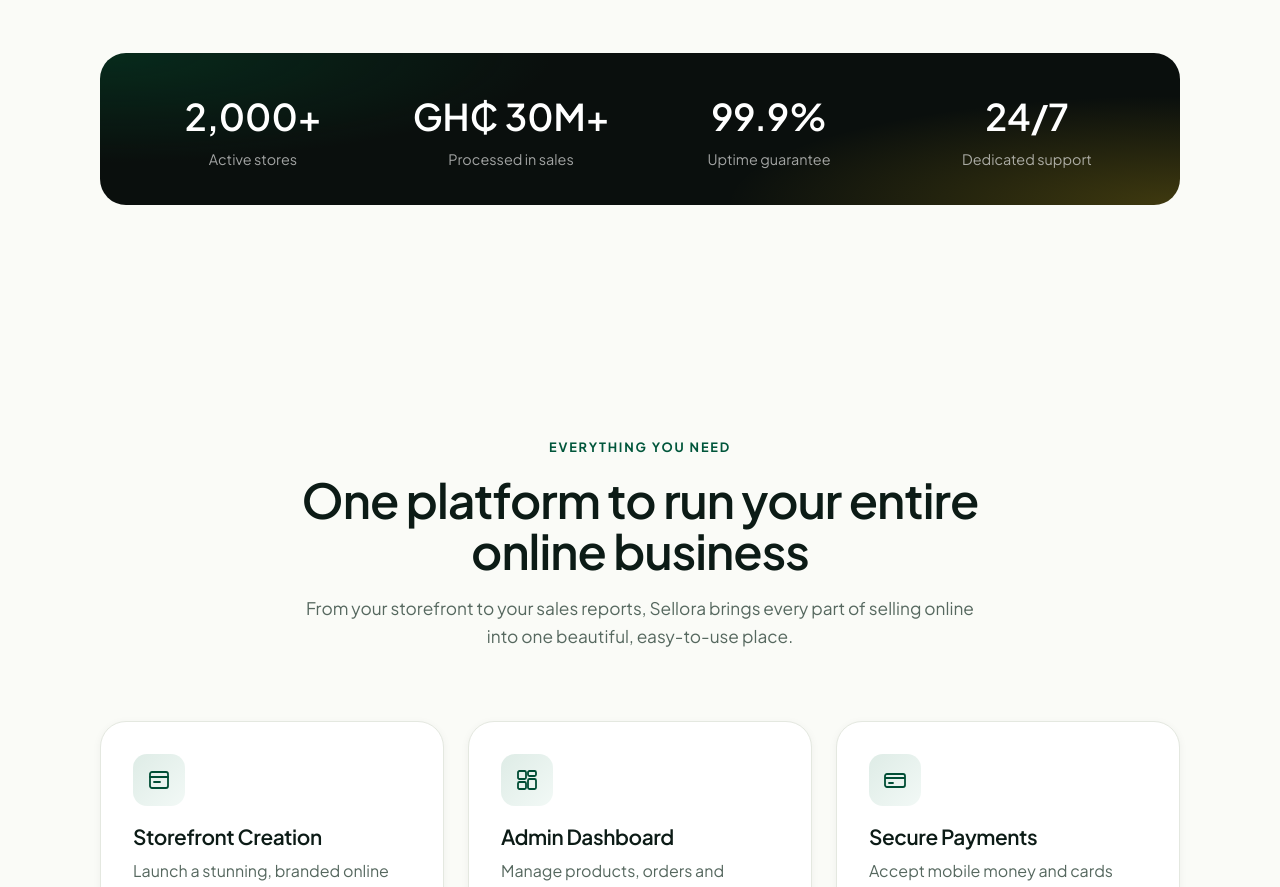
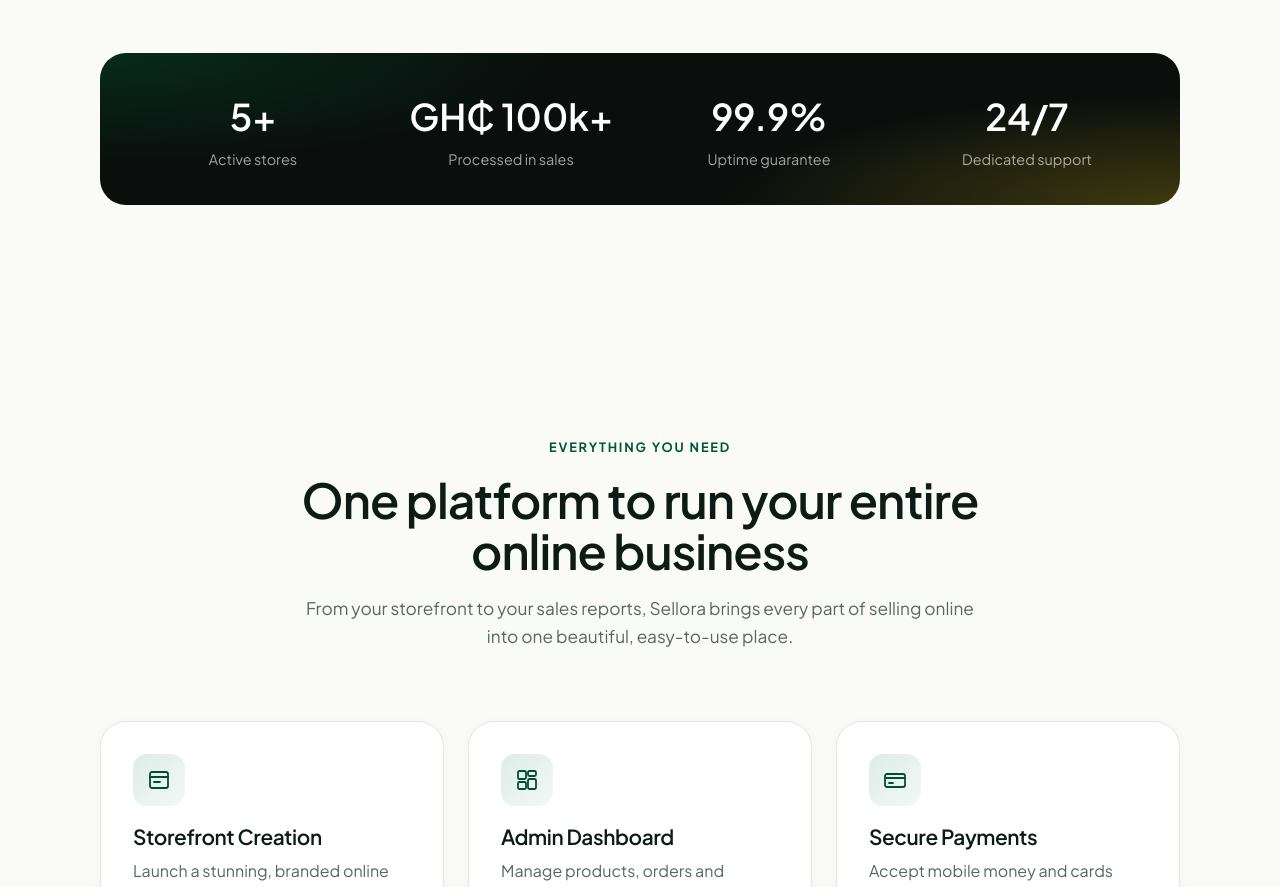
Before and after one commit to Mac-Arthur/MyMakola, a plain HTML site: page index.html in a window 1280 px wide. Shown: the part 1404-2291 px from the top of the page. Drawn offline with nearby package versions, Linux system fonts and the light colour scheme.

Commit message:
chore: update landing page statistics and optimize quote formatting

```diff
--- a/index.html
+++ b/index.html
@@ -315,11 +315,10 @@
           </div>
 
           <div class="stat-strip reveal">
+            <div><span class="big">5+</span><small>Active stores</small></div>
             <div>
-              <span class="big">2,000+</span><small>Active stores</small>
-            </div>
-            <div>
-              <span class="big">GH₵ 30M+</span><small>Processed in sales</small>
+              <span class="big">GH₵ 100k+</span
+              ><small>Processed in sales</small>
             </div>
             <div>
               <span class="big">99.9%</span><small>Uptime guarantee</small>
@@ -681,8 +680,7 @@
               <div class="stars" aria-label="5 out of 5 stars">★★★★★</div>
               <blockquote>
                 “My customers shop from their phones and everything looks
-                beautiful. Sales have nearly doubled since we moved to
-                Sellora.”
+                beautiful. Sales have nearly doubled since we moved to Sellora.”
               </blockquote>
               <figcaption class="testi-author">
                 <span class="t-avatar">EO</span>
```
